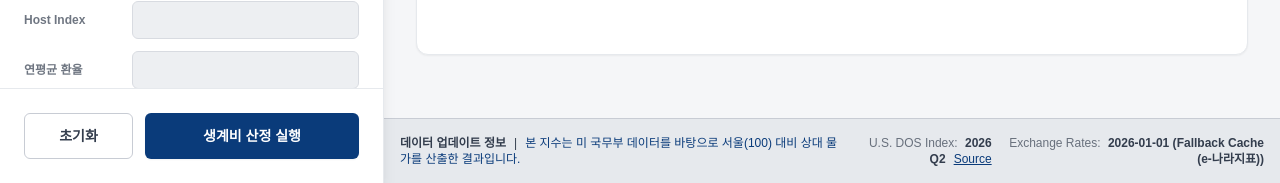
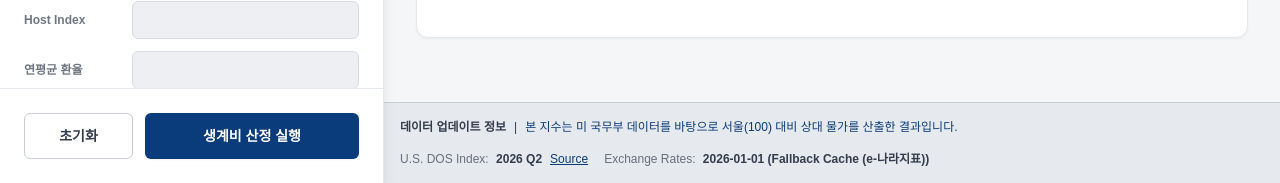
Before and after one commit to zkrng-ai/expatvalueAI, a React (Vite) app: page / in a window 1280 px wide. Shown: the part 617-800 px from the top of the page. Built offline with nearby package versions, Linux system fonts and the light colour scheme; no server answers; a web font is replaced by a local one.

Commit message:
Fix dashboard layout and scrolling to prevent accordion cutoff

```diff
--- a/src/components/Dashboard.jsx
+++ b/src/components/Dashboard.jsx
@@ -83,7 +83,7 @@ function Dashboard({ formData, result, adminData, isDataLoading }) {
   };
 
   return (
-    <div className="p-8 h-full bg-hcGray-50 flex flex-col overflow-y-auto relative pb-24">
+    <div className="p-8 h-full bg-hcGray-50 flex flex-col overflow-y-auto">
       <header className="mb-8 flex justify-between items-end">
         <div>
           <h2 className="text-3xl font-bold text-hcNavy tracking-tight">해외 생계비 산정 결과</h2>
@@ -276,12 +276,13 @@ function Dashboard({ formData, result, adminData, isDataLoading }) {
 
       {/* 데이터 거버넌스 정보 영역 */}
       {adminData && (
-        <div className="absolute bottom-0 left-0 w-full p-4 bg-hcGray-100 border-t border-hcGray-200 flex justify-between items-center text-xs text-hcGray-800">
-          <div>
-            <strong>데이터 업데이트 정보</strong>
-            <span className="mx-2">|</span>
-            <span className="text-hcBlue font-medium">본 지수는 미 국무부 데이터를 바탕으로 서울(100) 대비 상대 물가를 산출한 결과입니다.</span>
-          </div>
+        <div className="mt-auto pt-8 -mx-8 -mb-8">
+          <div className="p-4 bg-hcGray-100 border-t border-hcGray-200 flex flex-wrap gap-4 justify-between items-center text-xs text-hcGray-800">
+            <div>
+              <strong>데이터 업데이트 정보</strong>
+              <span className="mx-2">|</span>
+              <span className="text-hcBlue font-medium">본 지수는 미 국무부 데이터를 바탕으로 서울(100) 대비 상대 물가를 산출한 결과입니다.</span>
+            </div>
           <div className="flex gap-4 text-right">
             <div>
               <span className="opacity-70">U.S. DOS Index:</span> <strong className="ml-1">{adminData.colData.version}</strong>
@@ -292,6 +293,7 @@ function Dashboard({ formData, result, adminData, isDataLoading }) {
             </div>
           </div>
         </div>
+        </div>
       )}
     </div>
   );
```
